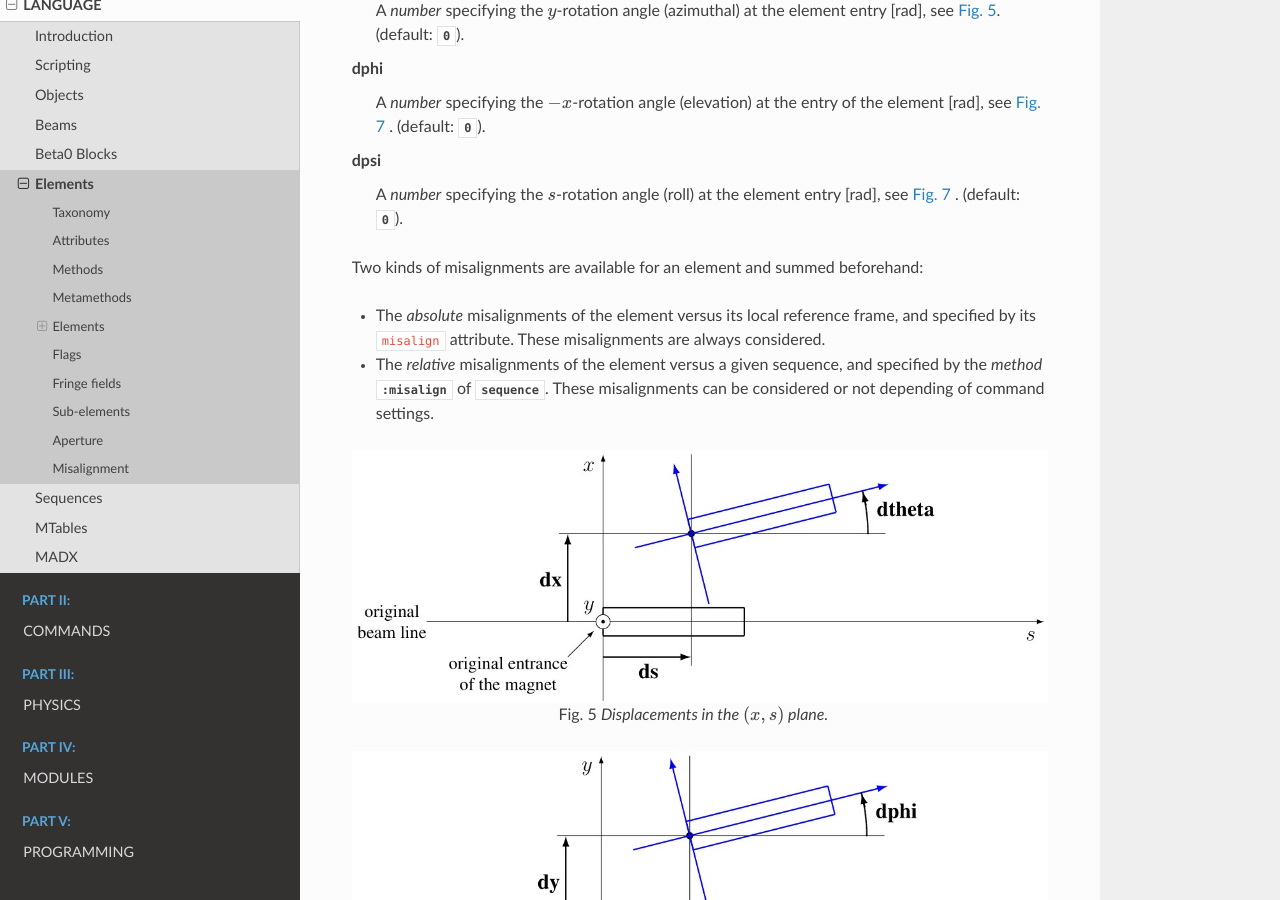
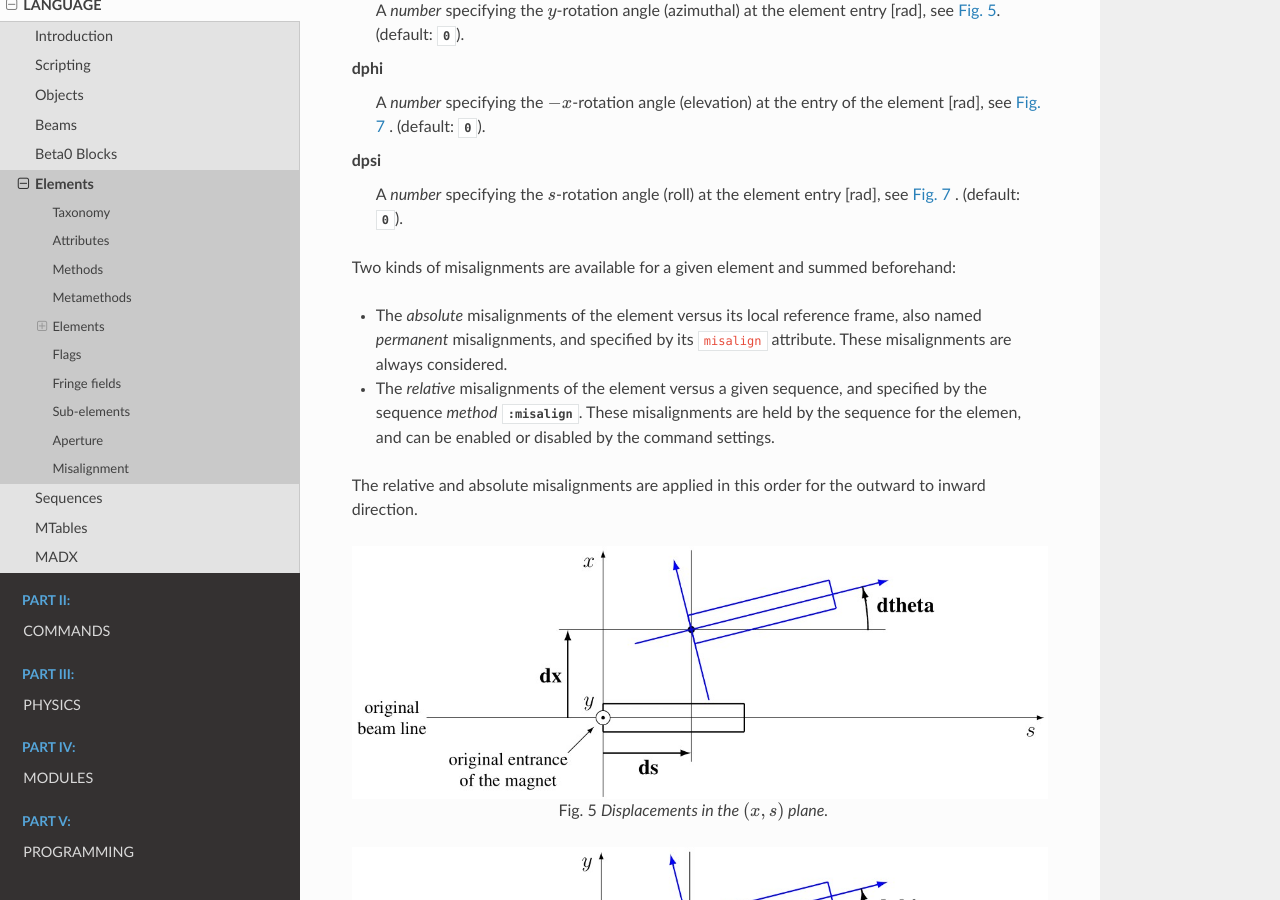
Before and after one commit to MethodicalAcceleratorDesign/MAD-NG.docs, a Sphinx documentation site: the page built from refman/source/mad_gen_elements.rst, in a window 1280 px wide and 900 px high, scrolled down 19532 px. Built offline with Sphinx 7.4.7 and the Read the Docs theme 2.0.0, drawn with Linux system fonts in a browser that asks for light colours.

Commit message:
clarify misalignements

```diff
--- a/refman/source/mad_gen_elements.rst
+++ b/refman/source/mad_gen_elements.rst
@@ -724,23 +724,24 @@ Misalignment
 The misalignments are *mappable* defined at the entry of an element by the following attributes, see the :doc:`track <mad_cmd_track>` command for details:
 
 **dx, dy, ds**
-	 A *number* specifying the :math:`x`\ , :math:`y`\ , :math:`s`\ -displacement at the element entry [m], see :numref:`fig-gen-dispxs` and :numref:`fig-gen-dispys` . (default: :const:`0`).
+	A *number* specifying the :math:`x`\ , :math:`y`\ , :math:`s`\ -displacement at the element entry [m], see :numref:`fig-gen-dispxs` and :numref:`fig-gen-dispys` . (default: :const:`0`).
 
 **dtheta**
-	 A *number* specifying the :math:`y`-rotation angle (azimuthal) at the element entry [rad], see :numref:`fig-gen-dispxs`. (default: :const:`0`).
+	A *number* specifying the :math:`y`-rotation angle (azimuthal) at the element entry [rad], see :numref:`fig-gen-dispxs`. (default: :const:`0`).
 
 **dphi**
-	 A *number* specifying the :math:`-x`-rotation angle (elevation) at the entry of the element [rad], see :numref:`fig-gen-dispxy` . (default: :const:`0`).
+	A *number* specifying the :math:`-x`-rotation angle (elevation) at the entry of the element [rad], see :numref:`fig-gen-dispxy` . (default: :const:`0`).
 
 **dpsi**
-	 A *number* specifying the :math:`s`-rotation angle (roll) at the element entry [rad], see :numref:`fig-gen-dispxy` . (default: :const:`0`).
+	A *number* specifying the :math:`s`-rotation angle (roll) at the element entry [rad], see :numref:`fig-gen-dispxy` . (default: :const:`0`).
 
-Two kinds of misalignments are available for an element and summed beforehand:
+Two kinds of misalignments are available for a given element and summed beforehand:
 
+*	The *absolute* misalignments of the element versus its local reference frame, also named *permanent* misalignments, and specified by its :literal:`misalign` attribute. These misalignments are always considered.
 
-*	 The *absolute* misalignments of the element versus its local reference frame, and specified by its :literal:`misalign` attribute. These misalignments are always considered.
+*	The *relative* misalignments of the element versus a given sequence, and specified by the sequence *method* :meth:`:misalign`. These misalignments are held by the sequence for the elemen, and can be enabled or disabled by the command settings.
 
-*	 The *relative* misalignments of the element versus a given sequence, and specified by the *method* :meth:`:misalign` of :var:`sequence`. These misalignments can be considered or not depending of command settings.
+The relative and absolute misalignments are applied in this order for the outward to inward direction.
 
 .. figure:: fig/elm_dsplmnt_xs.jpg
 	:name: fig-gen-dispxs
```
